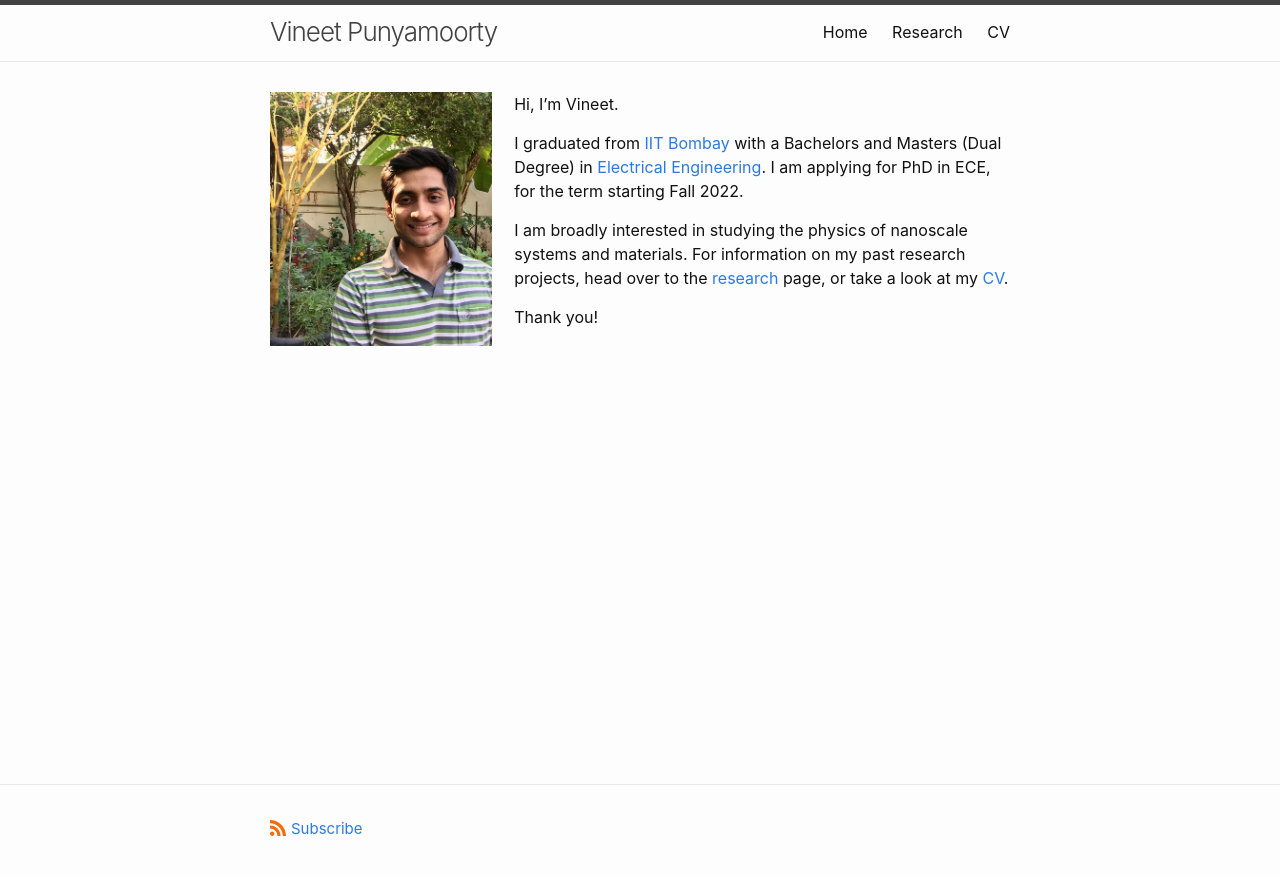
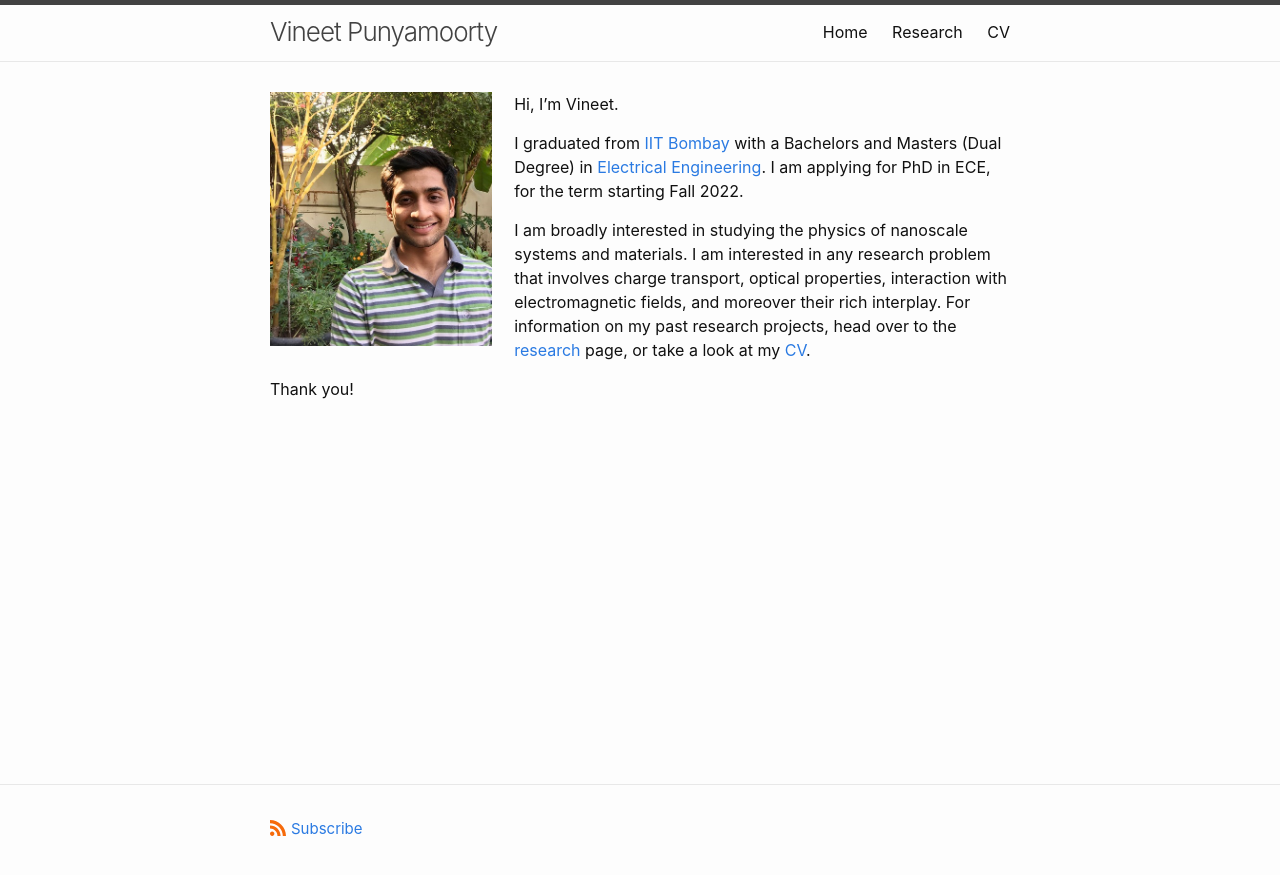
Before and after one commit to vineetpmoorty/vineetpmoorty.github.io, a Jekyll site: the page built from index.md, in a window 1280 px wide. Shown: the top 875 px of the page. Built offline with Jekyll 4.4.1, drawn with Linux system fonts in a browser that asks for light colours.

Commit message:
Add text to home page

```diff
--- a/index.md
+++ b/index.md
@@ -9,6 +9,6 @@
 
 I graduated from <a href="https://www.iitb.ac.in">IIT Bombay</a> with a Bachelors and Masters (Dual Degree) in <a href="https://www.ee.iitb.ac.in">Electrical Engineering</a>. I am applying for PhD in ECE, for the term starting Fall 2022.
 
-I am broadly interested in studying the physics of nanoscale systems and materials. For information on my past research projects, head over to the <a href="/research/"> research</a> page, or take a look at my <a href="/CV/">CV</a>.
+I am broadly interested in studying the physics of nanoscale systems and materials. I am interested in any research problem that involves charge transport, optical properties, interaction with electromagnetic fields, and moreover their rich interplay. For information on my past research projects, head over to the <a href="/research/"> research</a> page, or take a look at my <a href="/CV/">CV</a>.
 
 Thank you!
```
